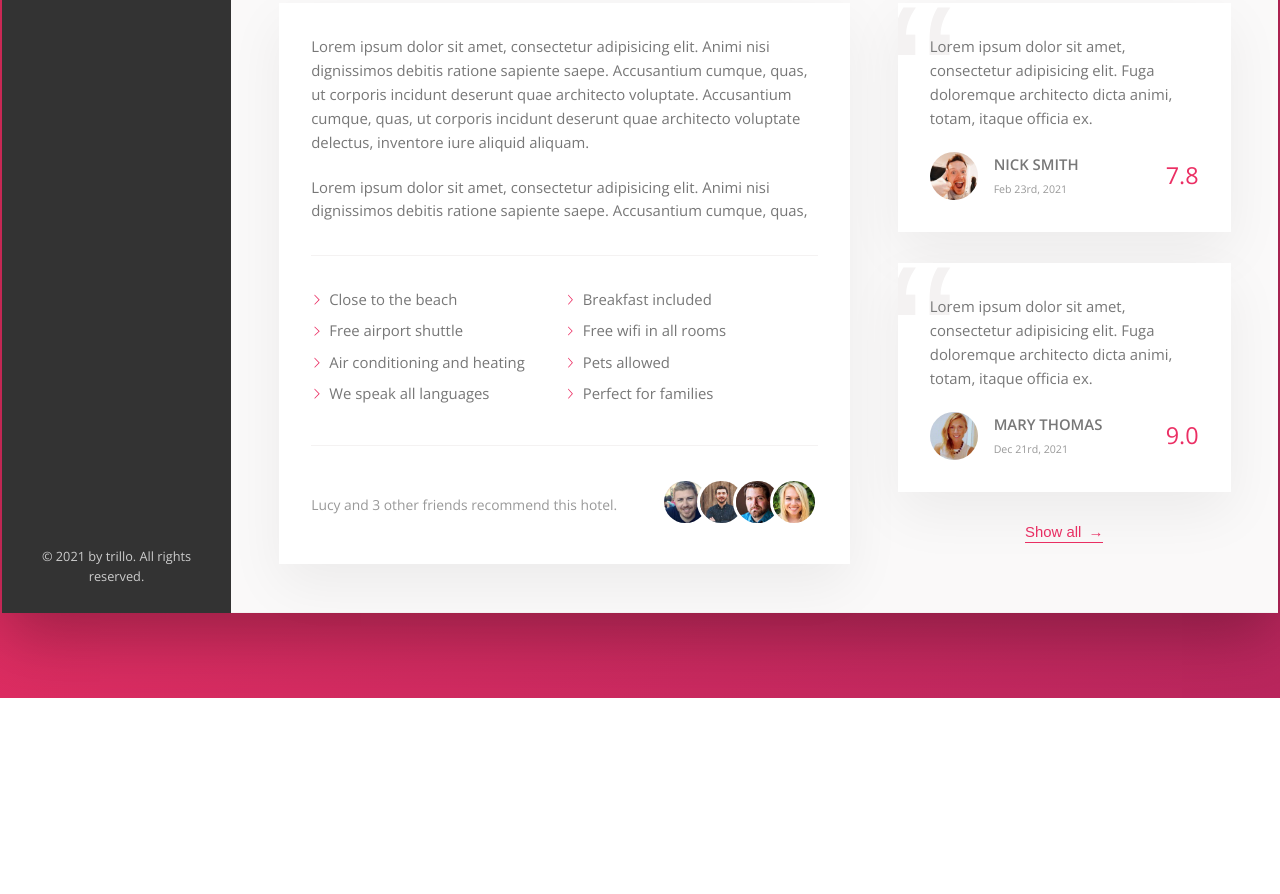
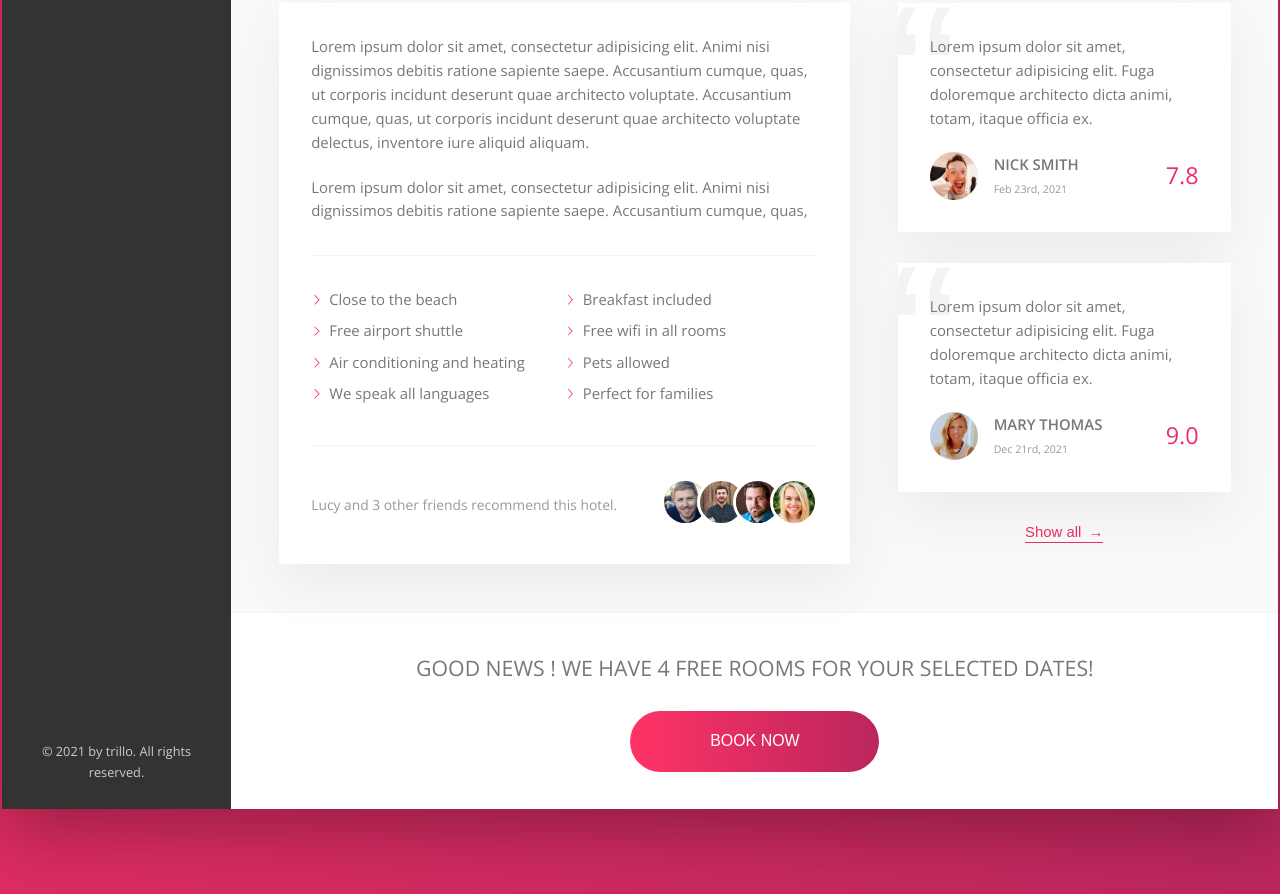
Before and after one commit to Israel-J/Trillo, a website: page index.html in a window 1280 px wide. Shown: the part 685-1579 px from the top of the page. Before the commit the page ends 1383 px from the top, so only its background shows below. Drawn offline with nearby package versions, Linux system fonts and the light colour scheme.

Commit message:
Building CTA section

```diff
--- a/index.html
+++ b/index.html
@@ -142,6 +142,7 @@
                 </div>
 
                 <div class="detail">
+
                     <div class="description">
                         <p class="paragraph">
                             Lorem ipsum dolor sit amet, consectetur adipisicing elit. Animi nisi dignissimos debitis
@@ -219,6 +220,17 @@
                     </div>
                 </div>
 
+                <div class="cta">
+                    <h2 class="cta__book-now">
+                        Good news ! We have 4 free rooms for your selected dates!
+                    </h2>
+                    <button class="btn">
+                        <span class="btn__visible">Book now</span>
+                        <span class="btn__invisible">Only 4 rooms left</span>
+
+                    </button>
+                </div>
+
             </main>
         </div>
     </div>
--- a/sass/_components.scss
+++ b/sass/_components.scss
@@ -360,9 +360,7 @@
     margin-right: auto;
   }
 
-  &__friends {
 
-  }
 
   &__photo {
     box-sizing: content-box;
@@ -442,3 +440,75 @@
   }
 
  }
+
+//  CALL TO ACTION
+
+.cta {
+  padding: 3.5rem 0;
+  text-align: center;
+
+  &__book-now {
+    font-size: 2rem;
+    font-weight: 300;
+    text-transform: uppercase;
+    margin-bottom: 2.5rem;
+  }
+}
+
+// CALL TO ACTION BUTTON
+
+.btn {
+  font-size: 1.5rem;
+  border: none;
+  font-weight: 300;
+  text-transform: uppercase;
+  border-radius: 100px;
+  background-image: linear-gradient(to right, var(--color-primary-light), var(--color-primary-dark));
+  color: #fff;
+  position: relative;
+  overflow: hidden;
+  cursor: pointer;
+
+  & > * {
+    display: inline-block;
+    height: 100%;
+    width: 100%;
+    transition: all .2s;
+  }
+
+
+   &__visible {
+
+    padding: 2rem 7.5rem;
+
+   }
+
+   &__invisible {
+    display: inline-block;
+    position: absolute;
+    padding: 2rem 0;
+    left: 0;
+    top: -100%;
+
+   }
+
+   &:hover {
+    background-image: linear-gradient(to left, var(--color-primary-light), var(--color-primary-dark));
+
+   }
+
+   &:hover &__visible {
+    transform: translateY(100%);
+
+     }
+
+     &:hover &__invisible {
+       top: 0;
+     }
+
+     &:focus {
+       outline: none;
+       animation: pulsate 1s infinite;
+     }
+
+}
```
Also changed, not shown: css/style.css.
